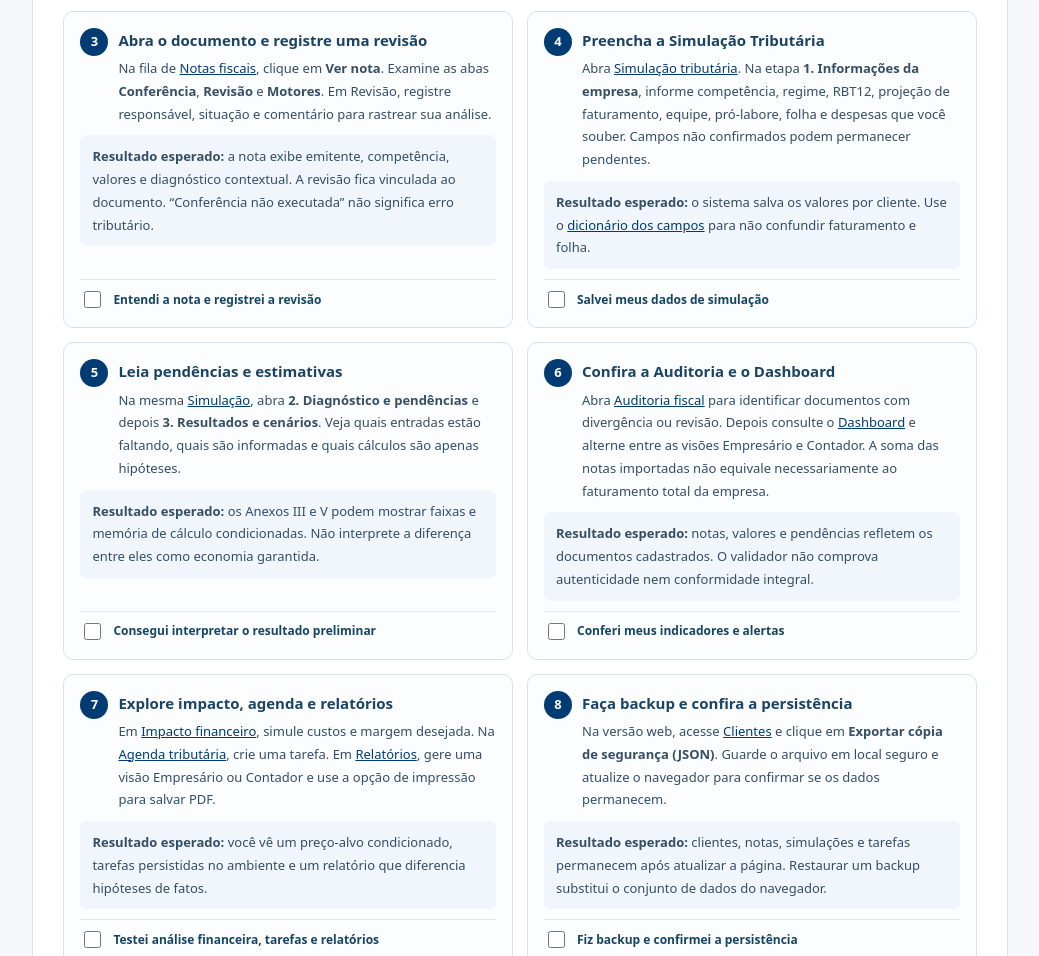
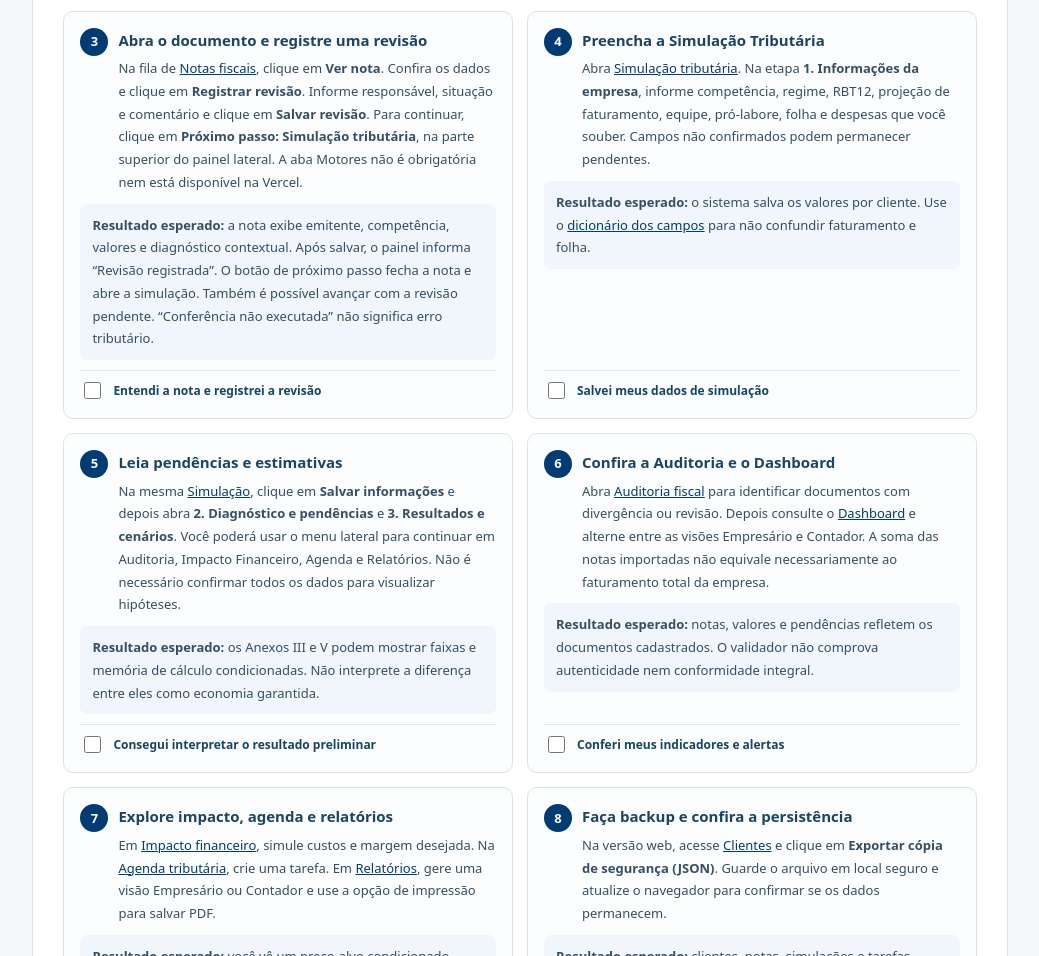
Before and after one commit to CMOURASIGA/Cfiscal, a plain HTML site: page web/ajuda.html in a window 1280 px wide. Shown: the part 1320-2276 px from the top of the page, without its empty margins (234-1273 px from the left). Drawn offline with Linux system fonts and the light colour scheme.

Commit message:
docs: ensinar conclusao de revisao e navegacao direta para simulacao

```diff
--- a/web/ajuda.html
+++ b/web/ajuda.html
@@ -73,8 +73,8 @@
     <label class="help-done"><input type="checkbox" data-check="2"> Importei uma nota e conferi o recibo</label>
    </article>
    <article class="help-step" data-step="3">
-    <div class="help-step-header"><span class="help-step-number">3</span><div><h3>Abra o documento e registre uma revisão</h3><p>Na fila de <a href="/#notas">Notas fiscais</a>, clique em <strong>Ver nota</strong>. Examine as abas <strong>Conferência</strong>, <strong>Revisão</strong> e <strong>Motores</strong>. Em Revisão, registre responsável, situação e comentário para rastrear sua análise.</p></div></div>
-    <p class="help-expected"><strong>Resultado esperado:</strong> a nota exibe emitente, competência, valores e diagnóstico contextual. A revisão fica vinculada ao documento. “Conferência não executada” não significa erro tributário.</p>
+    <div class="help-step-header"><span class="help-step-number">3</span><div><h3>Abra o documento e registre uma revisão</h3><p>Na fila de <a href="/#notas">Notas fiscais</a>, clique em <strong>Ver nota</strong>. Confira os dados e clique em <strong>Registrar revisão</strong>. Informe responsável, situação e comentário e clique em <strong>Salvar revisão</strong>. Para continuar, clique em <strong>Próximo passo: Simulação tributária</strong>, na parte superior do painel lateral. A aba Motores não é obrigatória nem está disponível na Vercel.</p></div></div>
+    <p class="help-expected"><strong>Resultado esperado:</strong> a nota exibe emitente, competência, valores e diagnóstico contextual. Após salvar, o painel informa “Revisão registrada”. O botão de próximo passo fecha a nota e abre a simulação. Também é possível avançar com a revisão pendente. “Conferência não executada” não significa erro tributário.</p>
     <label class="help-done"><input type="checkbox" data-check="3"> Entendi a nota e registrei a revisão</label>
    </article>
    <article class="help-step" data-step="4">
@@ -83,7 +83,7 @@
     <label class="help-done"><input type="checkbox" data-check="4"> Salvei meus dados de simulação</label>
    </article>
    <article class="help-step" data-step="5">
-    <div class="help-step-header"><span class="help-step-number">5</span><div><h3>Leia pendências e estimativas</h3><p>Na mesma <a href="/#simulacao">Simulação</a>, abra <strong>2. Diagnóstico e pendências</strong> e depois <strong>3. Resultados e cenários</strong>. Veja quais entradas estão faltando, quais são informadas e quais cálculos são apenas hipóteses.</p></div></div>
+    <div class="help-step-header"><span class="help-step-number">5</span><div><h3>Leia pendências e estimativas</h3><p>Na mesma <a href="/#simulacao">Simulação</a>, clique em <strong>Salvar informações</strong> e depois abra <strong>2. Diagnóstico e pendências</strong> e <strong>3. Resultados e cenários</strong>. Você poderá usar o menu lateral para continuar em Auditoria, Impacto Financeiro, Agenda e Relatórios. Não é necessário confirmar todos os dados para visualizar hipóteses.</p></div></div>
     <p class="help-expected"><strong>Resultado esperado:</strong> os Anexos III e V podem mostrar faixas e memória de cálculo condicionadas. Não interprete a diferença entre eles como economia garantida.</p>
     <label class="help-done"><input type="checkbox" data-check="5"> Consegui interpretar o resultado preliminar</label>
    </article>
```
